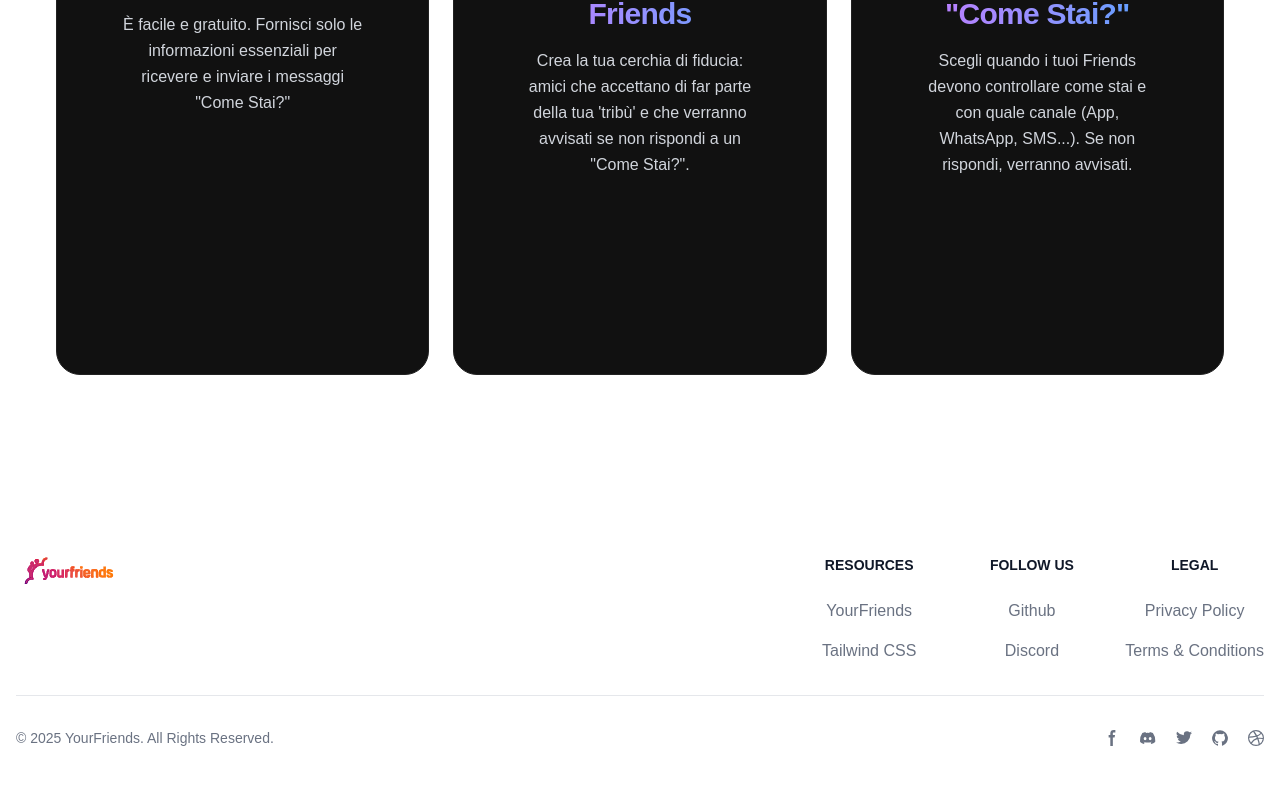
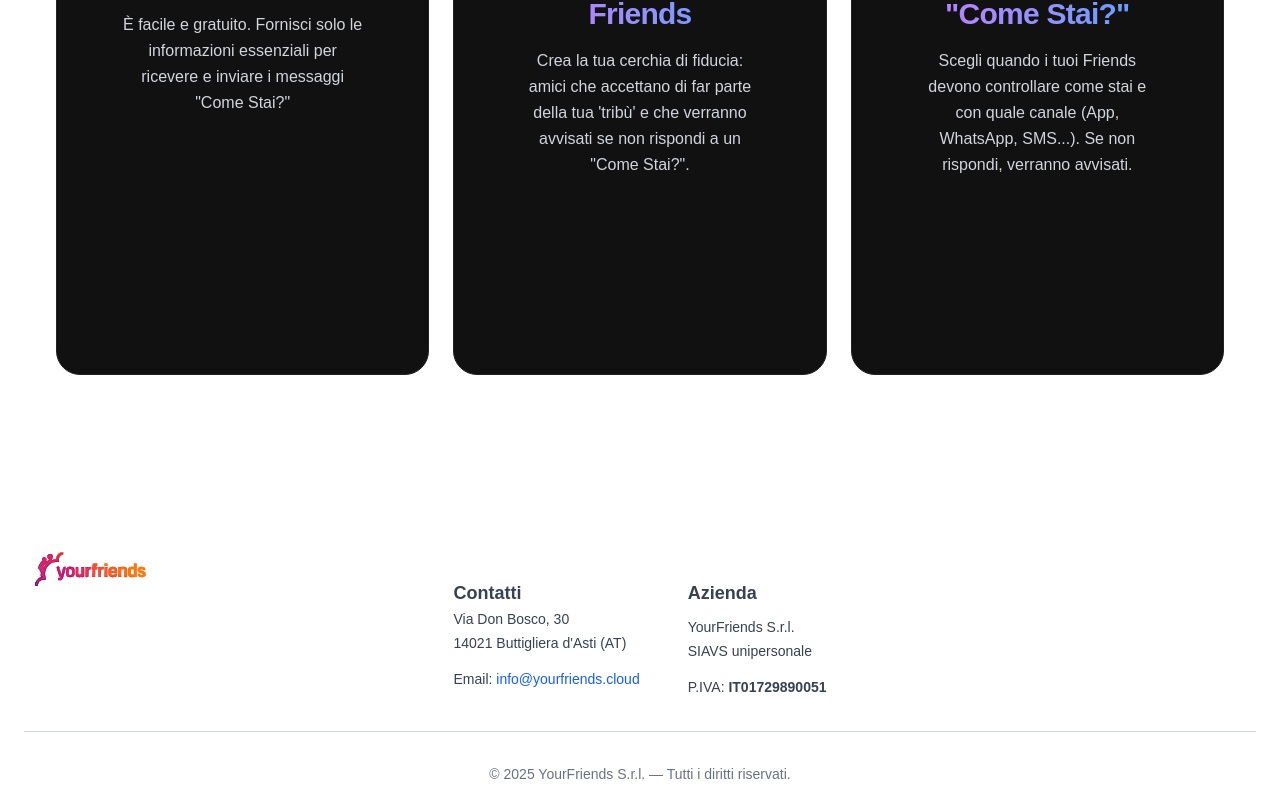
Before and after one commit to sim-07/YourFriends, a React (Vite) app: page / in a window 1280 px wide. Shown: the part 1109-1909 px from the top of the page. Built offline with nearby package versions, Linux system fonts and the light colour scheme; a web font is replaced by a local one.

Commit message:
modified:   src/components/Home/Footer.jsx

```diff
--- a/src/components/Home/Footer.jsx
+++ b/src/components/Home/Footer.jsx
@@ -1,97 +1,62 @@
 import React from 'react';
 import logo from '../../assets/logo.svg';
+
 export default function App() {
+    return (
+        <footer className="bg-white dark:bg-black">
+            <div className="mx-auto w-full max-w-screen-xl py-3 lg:py-4 px-6">
 
 
-    return (
-        <>
+                <div className="absolute mt-[10px]">
+                    <img src={logo} className="h-10" alt="YourFriends Logo" />
+                </div>
 
+                <div className="flex flex-col md:flex-row justify-center text-left gap-12 mt-10">
 
-            <footer class="bg-white dark:bg-black">
-                <div class="mx-auto w-full max-w-screen-xl p-4 py-6 lg:py-8">
-                    <div class="md:flex md:justify-between">
-                        <div class="mb-6 md:mb-0">
-                            <a href="https://flowbite.com/" class="flex items-center">
-                                <img src={logo} class="h-8 me-3" alt="YourFriends Logo" />
-                                {/* <span class="self-center text-2xl font-semibold whitespace-nowrap dark:text-white">YourFriends</span> */}
+                    <div className="text-gray-700 dark:text-gray-300 text-sm leading-6 max-w-xs">
+                        <h2 className="text-lg font-semibold dark:text-white">
+                            Contatti
+                        </h2>
+
+                        <p>
+                            Via Don Bosco, 30<br />
+                            14021 Buttigliera d'Asti (AT)
+                        </p>
+
+                        <p className="mt-3">
+                            Email:{" "}
+                            <a
+                                href="mailto:info@yourfriends.cloud"
+                                className="text-blue-600 dark:text-blue-400 hover:underline"
+                            >
+                                info@yourfriends.cloud
                             </a>
-                        </div>
-                        <div class="grid grid-cols-2 gap-8 sm:gap-6 sm:grid-cols-3">
-                            <div>
-                                <h2 class="mb-6 text-sm font-semibold text-gray-900 uppercase dark:text-white">Resources</h2>
-                                <ul class="text-gray-500 dark:text-gray-400 font-medium">
-                                    <li class="mb-4">
-                                        <a href="https://flowbite.com/" class="hover:underline">YourFriends</a>
-                                    </li>
-                                    <li>
-                                        <a href="https://tailwindcss.com/" class="hover:underline">Tailwind CSS</a>
-                                    </li>
-                                </ul>
-                            </div>
-                            <div>
-                                <h2 class="mb-6 text-sm font-semibold text-gray-900 uppercase dark:text-white">Follow us</h2>
-                                <ul class="text-gray-500 dark:text-gray-400 font-medium">
-                                    <li class="mb-4">
-                                        <a href="https://github.com/themesberg/flowbite" class="hover:underline ">Github</a>
-                                    </li>
-                                    <li>
-                                        <a href="https://discord.gg/4eeurUVvTy" class="hover:underline">Discord</a>
-                                    </li>
-                                </ul>
-                            </div>
-                            <div>
-                                <h2 class="mb-6 text-sm font-semibold text-gray-900 uppercase dark:text-white">Legal</h2>
-                                <ul class="text-gray-500 dark:text-gray-400 font-medium">
-                                    <li class="mb-4">
-                                        <a href="#" class="hover:underline">Privacy Policy</a>
-                                    </li>
-                                    <li>
-                                        <a href="#" class="hover:underline">Terms &amp; Conditions</a>
-                                    </li>
-                                </ul>
-                            </div>
-                        </div>
+                        </p>
                     </div>
-                    <hr class="my-6 border-gray-200 sm:mx-auto dark:border-gray-700 lg:my-8" />
-                    <div class="sm:flex sm:items-center sm:justify-between">
-                        <span class="text-sm text-gray-500 sm:text-center dark:text-gray-400">© 2025 <a href="https://flowbite.com/" class="hover:underline">YourFriends</a>. All Rights Reserved.
-                        </span>
-                        <div class="flex mt-4 sm:justify-center sm:mt-0">
-                            <a href="#" class="text-gray-500 hover:text-gray-900 dark:hover:text-white">
-                                <svg class="w-4 h-4" aria-hidden="true" xmlns="http://www.w3.org/2000/svg" fill="currentColor" viewBox="0 0 8 19">
-                                    <path fill-rule="evenodd" d="M6.135 3H8V0H6.135a4.147 4.147 0 0 0-4.142 4.142V6H0v3h2v9.938h3V9h2.021l.592-3H5V3.591A.6.6 0 0 1 5.592 3h.543Z" clip-rule="evenodd" />
-                                </svg>
-                                <span class="sr-only">Facebook page</span>
-                            </a>
-                            <a href="#" class="text-gray-500 hover:text-gray-900 dark:hover:text-white ms-5">
-                                <svg class="w-4 h-4" aria-hidden="true" xmlns="http://www.w3.org/2000/svg" fill="currentColor" viewBox="0 0 21 16">
-                                    <path d="M16.942 1.556a16.3 16.3 0 0 0-4.126-1.3 12.04 12.04 0 0 0-.529 1.1 15.175 15.175 0 0 0-4.573 0 11.585 11.585 0 0 0-.535-1.1 16.274 16.274 0 0 0-4.129 1.3A17.392 17.392 0 0 0 .182 13.218a15.785 15.785 0 0 0 4.963 2.521c.41-.564.773-1.16 1.084-1.785a10.63 10.63 0 0 1-1.706-.83c.143-.106.283-.217.418-.33a11.664 11.664 0 0 0 10.118 0c.137.113.277.224.418.33-.544.328-1.116.606-1.71.832a12.52 12.52 0 0 0 1.084 1.785 16.46 16.46 0 0 0 5.064-2.595 17.286 17.286 0 0 0-2.973-11.59ZM6.678 10.813a1.941 1.941 0 0 1-1.8-2.045 1.93 1.93 0 0 1 1.8-2.047 1.919 1.919 0 0 1 1.8 2.047 1.93 1.93 0 0 1-1.8 2.045Zm6.644 0a1.94 1.94 0 0 1-1.8-2.045 1.93 1.93 0 0 1 1.8-2.047 1.918 1.918 0 0 1 1.8 2.047 1.93 1.93 0 0 1-1.8 2.045Z" />
-                                </svg>
-                                <span class="sr-only">Discord community</span>
-                            </a>
-                            <a href="#" class="text-gray-500 hover:text-gray-900 dark:hover:text-white ms-5">
-                                <svg class="w-4 h-4" aria-hidden="true" xmlns="http://www.w3.org/2000/svg" fill="currentColor" viewBox="0 0 20 17">
-                                    <path fill-rule="evenodd" d="M20 1.892a8.178 8.178 0 0 1-2.355.635 4.074 4.074 0 0 0 1.8-2.235 8.344 8.344 0 0 1-2.605.98A4.13 4.13 0 0 0 13.85 0a4.068 4.068 0 0 0-4.1 4.038 4 4 0 0 0 .105.919A11.705 11.705 0 0 1 1.4.734a4.006 4.006 0 0 0 1.268 5.392 4.165 4.165 0 0 1-1.859-.5v.05A4.057 4.057 0 0 0 4.1 9.635a4.19 4.19 0 0 1-1.856.07 4.108 4.108 0 0 0 3.831 2.807A8.36 8.36 0 0 1 0 14.184 11.732 11.732 0 0 0 6.291 16 11.502 11.502 0 0 0 17.964 4.5c0-.177 0-.35-.012-.523A8.143 8.143 0 0 0 20 1.892Z" clip-rule="evenodd" />
-                                </svg>
-                                <span class="sr-only">Twitter page</span>
-                            </a>
-                            <a href="#" class="text-gray-500 hover:text-gray-900 dark:hover:text-white ms-5">
-                                <svg class="w-4 h-4" aria-hidden="true" xmlns="http://www.w3.org/2000/svg" fill="currentColor" viewBox="0 0 20 20">
-                                    <path fill-rule="evenodd" d="M10 .333A9.911 9.911 0 0 0 6.866 19.65c.5.092.678-.215.678-.477 0-.237-.01-1.017-.014-1.845-2.757.6-3.338-1.169-3.338-1.169a2.627 2.627 0 0 0-1.1-1.451c-.9-.615.07-.6.07-.6a2.084 2.084 0 0 1 1.518 1.021 2.11 2.11 0 0 0 2.884.823c.044-.503.268-.973.63-1.325-2.2-.25-4.516-1.1-4.516-4.9A3.832 3.832 0 0 1 4.7 7.068a3.56 3.56 0 0 1 .095-2.623s.832-.266 2.726 1.016a9.409 9.409 0 0 1 4.962 0c1.89-1.282 2.717-1.016 2.717-1.016.366.83.402 1.768.1 2.623a3.827 3.827 0 0 1 1.02 2.659c0 3.807-2.319 4.644-4.525 4.889a2.366 2.366 0 0 1 .673 1.834c0 1.326-.012 2.394-.012 2.72 0 .263.18.572.681.475A9.911 9.911 0 0 0 10 .333Z" clip-rule="evenodd" />
-                                </svg>
-                                <span class="sr-only">GitHub account</span>
-                            </a>
-                            <a href="#" class="text-gray-500 hover:text-gray-900 dark:hover:text-white ms-5">
-                                <svg class="w-4 h-4" aria-hidden="true" xmlns="http://www.w3.org/2000/svg" fill="currentColor" viewBox="0 0 20 20">
-                                    <path fill-rule="evenodd" d="M10 0a10 10 0 1 0 10 10A10.009 10.009 0 0 0 10 0Zm6.613 4.614a8.523 8.523 0 0 1 1.93 5.32 20.094 20.094 0 0 0-5.949-.274c-.059-.149-.122-.292-.184-.441a23.879 23.879 0 0 0-.566-1.239 11.41 11.41 0 0 0 4.769-3.366ZM8 1.707a8.821 8.821 0 0 1 2-.238 8.5 8.5 0 0 1 5.664 2.152 9.608 9.608 0 0 1-4.476 3.087A45.758 45.758 0 0 0 8 1.707ZM1.642 8.262a8.57 8.57 0 0 1 4.73-5.981A53.998 53.998 0 0 1 9.54 7.222a32.078 32.078 0 0 1-7.9 1.04h.002Zm2.01 7.46a8.51 8.51 0 0 1-2.2-5.707v-.262a31.64 31.64 0 0 0 8.777-1.219c.243.477.477.964.692 1.449-.114.032-.227.067-.336.1a13.569 13.569 0 0 0-6.942 5.636l.009.003ZM10 18.556a8.508 8.508 0 0 1-5.243-1.8 11.717 11.717 0 0 1 6.7-5.332.509.509 0 0 1 .055-.02 35.65 35.65 0 0 1 1.819 6.476 8.476 8.476 0 0 1-3.331.676Zm4.772-1.462A37.232 37.232 0 0 0 13.113 11a12.513 12.513 0 0 1 5.321.364 8.56 8.56 0 0 1-3.66 5.73h-.002Z" clip-rule="evenodd" />
-                                </svg>
-                                <span class="sr-only">Dribbble account</span>
-                            </a>
-                        </div>
+
+                    <div className="text-gray-700 dark:text-gray-300 text-sm leading-6 max-w-xs">
+                        <h2 className="text-lg font-semibold mb-2 dark:text-white">
+                            Azienda
+                        </h2>
+
+                        <p>YourFriends S.r.l.</p>
+                        <p>SIAVS unipersonale</p>
+
+                        <p className="mt-3">
+                            P.IVA: <strong>IT01729890051</strong>
+                        </p>
                     </div>
+
                 </div>
-            </footer>
 
-        </>
+                <hr className="my-8 border-gray-300 dark:border-gray-700" />
+
+                {/* Copyright */}
+                <div className="text-center text-gray-500 dark:text-gray-400 text-sm">
+                    © {new Date().getFullYear()} YourFriends S.r.l. — Tutti i diritti riservati.
+                </div>
+
+            </div>
+        </footer>
     );
 }
```
